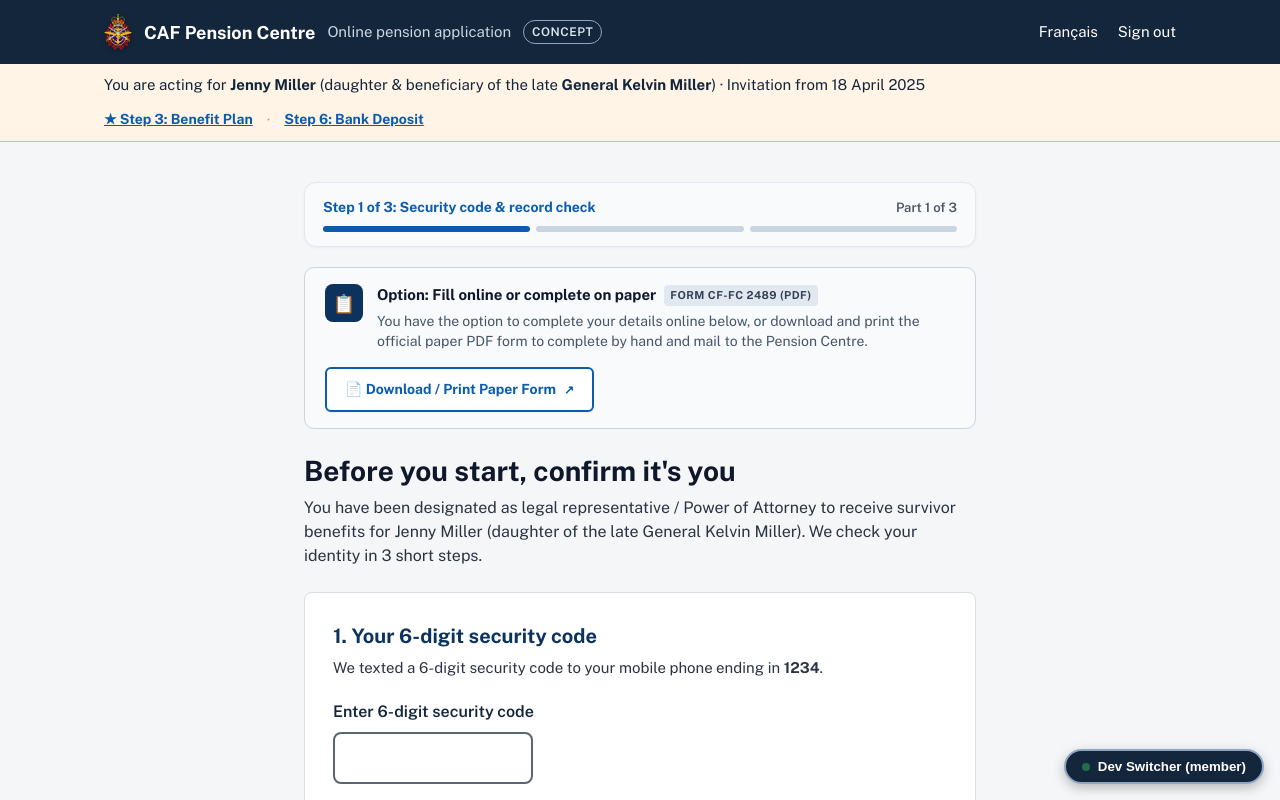
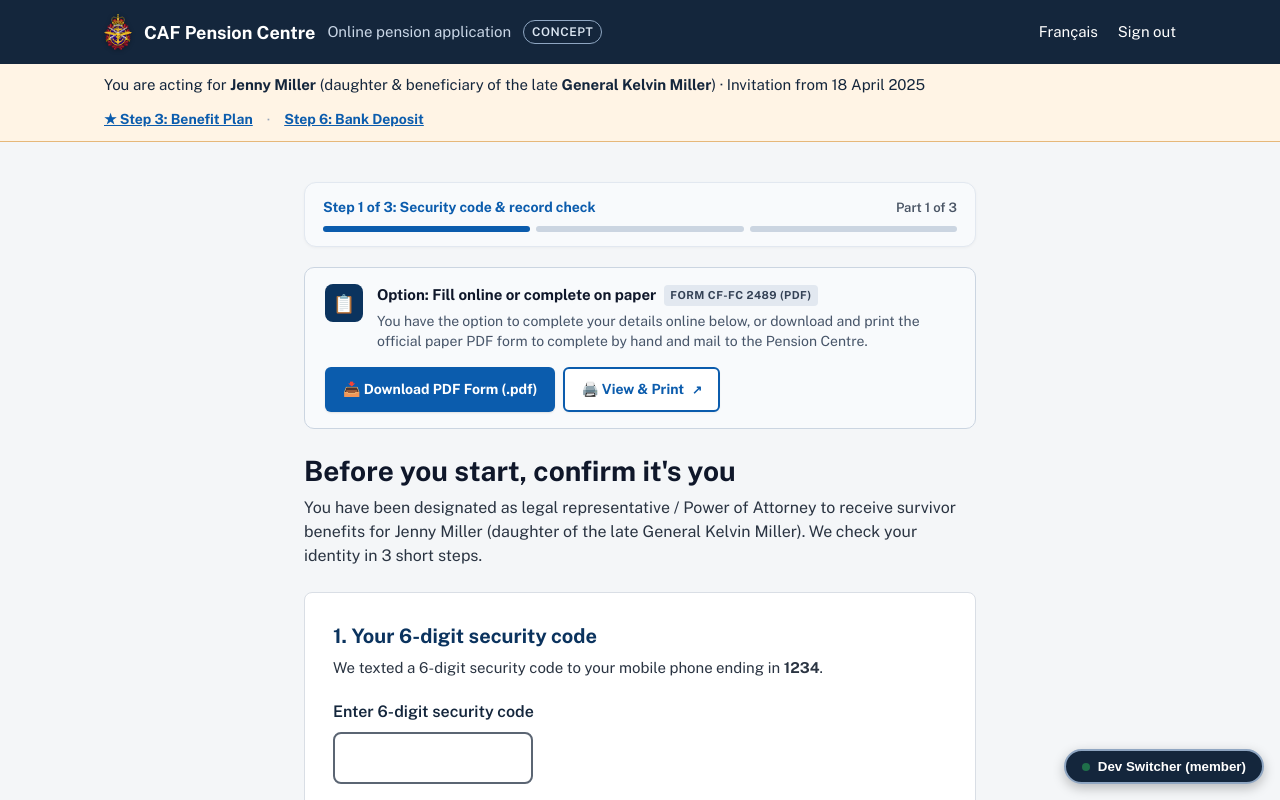
Before and after one commit to big-larry47/caf-pension, a React (Vite) app in the folder caf-pension/: page /g/1 in a window 1280 px wide. Shown: the top 800 px of the page. Built offline with nearby package versions, Linux system fonts and the light colour scheme.

Commit message:
Bundle and link direct downloadable PDF Form CF-FC 2489

```diff
--- a/caf-pension/src/pages/GuardianPaperFormPage.tsx
+++ b/caf-pension/src/pages/GuardianPaperFormPage.tsx
@@ -36,17 +36,29 @@
             </div>
           </div>
           <div className="paper-form-toolbar__actions">
+            <a
+              href="/CF-FC-2489-Guardian-Representative-Form.pdf"
+              download="CF-FC-2489-Guardian-Representative-Form.pdf"
+              className="paper-form-toolbar__btn paper-form-toolbar__btn--primary"
+            >
+              <svg width="18" height="18" viewBox="0 0 24 24" fill="none" stroke="currentColor" strokeWidth="2" strokeLinecap="round" strokeLinejoin="round">
+                <path d="M21 15v4a2 2 0 0 1-2 2H5a2 2 0 0 1-2-2v-4" />
+                <polyline points="7 10 12 15 17 10" />
+                <line x1="12" y1="15" x2="12" y2="3" />
+              </svg>
+              Download PDF File (.pdf)
+            </a>
             <button
               type="button"
               onClick={handlePrint}
-              className="paper-form-toolbar__btn paper-form-toolbar__btn--primary"
+              className="paper-form-toolbar__btn paper-form-toolbar__btn--secondary"
             >
               <svg width="18" height="18" viewBox="0 0 24 24" fill="none" stroke="currentColor" strokeWidth="2" strokeLinecap="round" strokeLinejoin="round">
                 <polyline points="6 9 6 2 18 2 18 9" />
                 <path d="M6 18H4a2 2 0 0 1-2-2v-5a2 2 0 0 1 2-2h16a2 2 0 0 1 2 2v5a2 2 0 0 1-2 2h-2" />
                 <rect x="6" y="14" width="12" height="8" />
               </svg>
-              Print / Save as PDF
+              Print Document
             </button>
             <Link
               to={`/g/${token}`}
--- a/caf-pension/src/pages/GuardianVerifyPage.tsx
+++ b/caf-pension/src/pages/GuardianVerifyPage.tsx
@@ -326,6 +326,27 @@
               </p>
             </div>
           </div>
+          <div style={{ display: 'flex', gap: '8px', flexWrap: 'wrap' }}>
+            <a
+              href="/CF-FC-2489-Guardian-Representative-Form.pdf"
+              download="CF-FC-2489-Guardian-Representative-Form.pdf"
+              style={{
+                display: 'inline-flex',
+                alignItems: 'center',
+                gap: '8px',
+                padding: '10px 18px',
+                background: '#0B5CAD',
+                color: '#FFFFFF',
+                borderRadius: '6px',
+                fontWeight: 700,
+                fontSize: '14px',
+                textDecoration: 'none',
+                boxShadow: '0 1px 2px rgba(0,0,0,0.1)',
+                transition: 'all 0.15s ease',
+              }}
+            >
+              <span>📥 Download PDF Form (.pdf)</span>
+            </a>
             <Link
               to={`/g/${token}/paper-form`}
               target="_blank"
@@ -334,7 +355,7 @@
                 display: 'inline-flex',
                 alignItems: 'center',
                 gap: '8px',
-              padding: '10px 18px',
+                padding: '10px 16px',
                 background: '#FFFFFF',
                 color: '#0B5CAD',
                 border: '2px solid #0B5CAD',
@@ -347,9 +368,10 @@
                 transition: 'all 0.15s ease',
               }}
             >
-            <span>📄 Download / Print Paper Form</span>
+              <span>🖨️ View &amp; Print</span>
               <span style={{ fontSize: '12px' }}>↗</span>
             </Link>
+          </div>
         </div>
 
         <h1 style={{ margin: '0 0 8px', fontSize: '28px', lineHeight: 1.25, color: '#0F172A' }}>
--- a/caf-pension/src/pages/InvitePreviewPage.tsx
+++ b/caf-pension/src/pages/InvitePreviewPage.tsx
@@ -127,14 +127,22 @@
               >
                 Open the application
               </Link>
-              <div style={{ marginTop: '12px', fontSize: '14px' }}>
+              <div style={{ marginTop: '12px', fontSize: '14px', display: 'flex', gap: '8px', alignItems: 'center', flexWrap: 'wrap' }}>
                 <span style={{ color: 'var(--color-muted)' }}>Prefer to submit on paper? </span>
+                <a
+                  href="/CF-FC-2489-Guardian-Representative-Form.pdf"
+                  download="CF-FC-2489-Guardian-Representative-Form.pdf"
+                  style={{ color: 'var(--color-primary)', fontWeight: 700, textDecoration: 'underline' }}
+                >
+                  📥 Download Form CF-FC 2489 (.pdf)
+                </a>
+                <span style={{ color: 'var(--color-muted)' }}>or</span>
                 <Link
                   to={`/g/${token}/paper-form`}
                   target="_blank"
                   style={{ color: 'var(--color-primary)', fontWeight: 600, textDecoration: 'underline' }}
                 >
-                  Download Form CF-FC 2489 (PDF)
+                  View Printable Form ↗
                 </Link>
               </div>
               <p
```
Also changed, not shown: 1 other file (tests, documents, lock files or other folders). Lines whose indentation alone changed are shown as unchanged.
